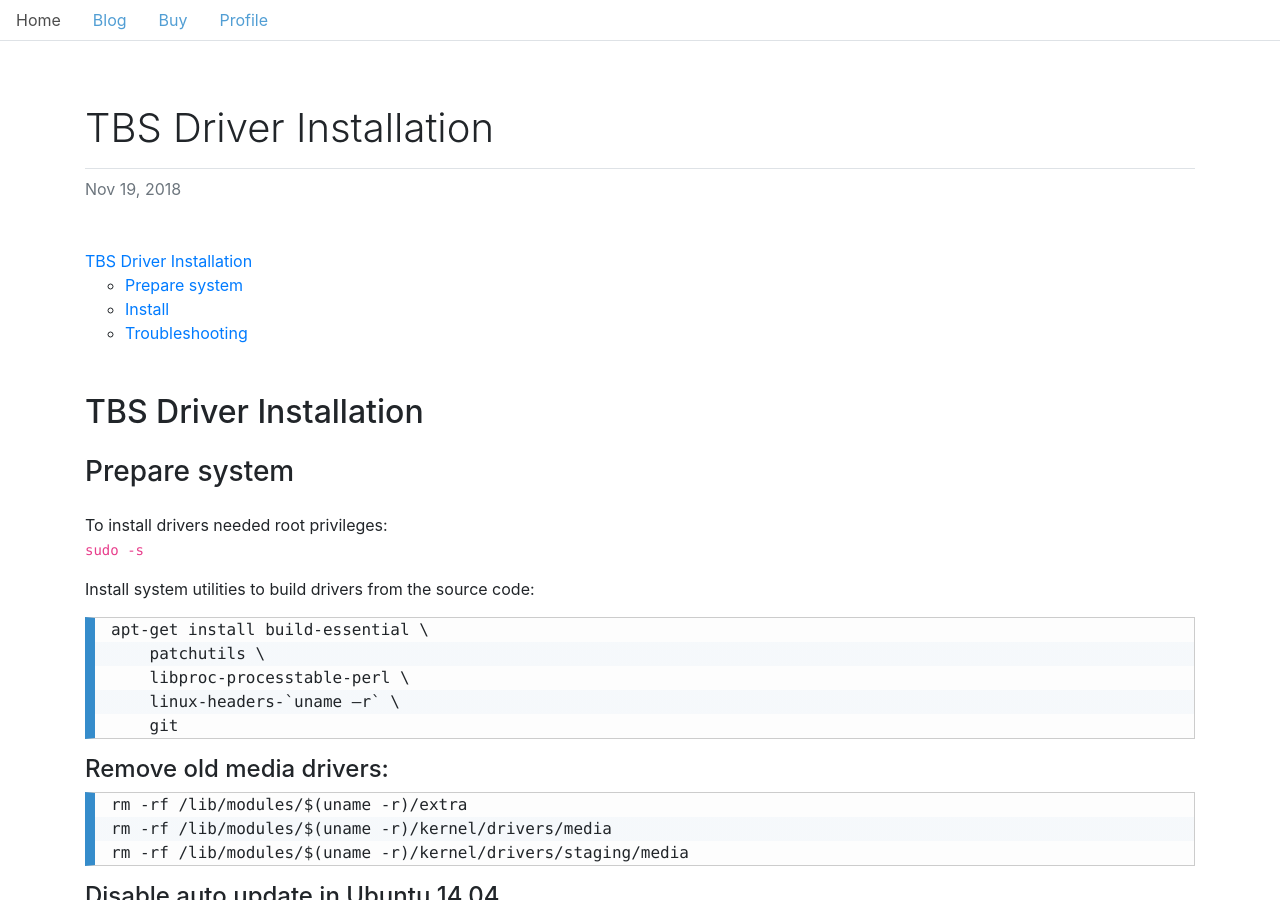
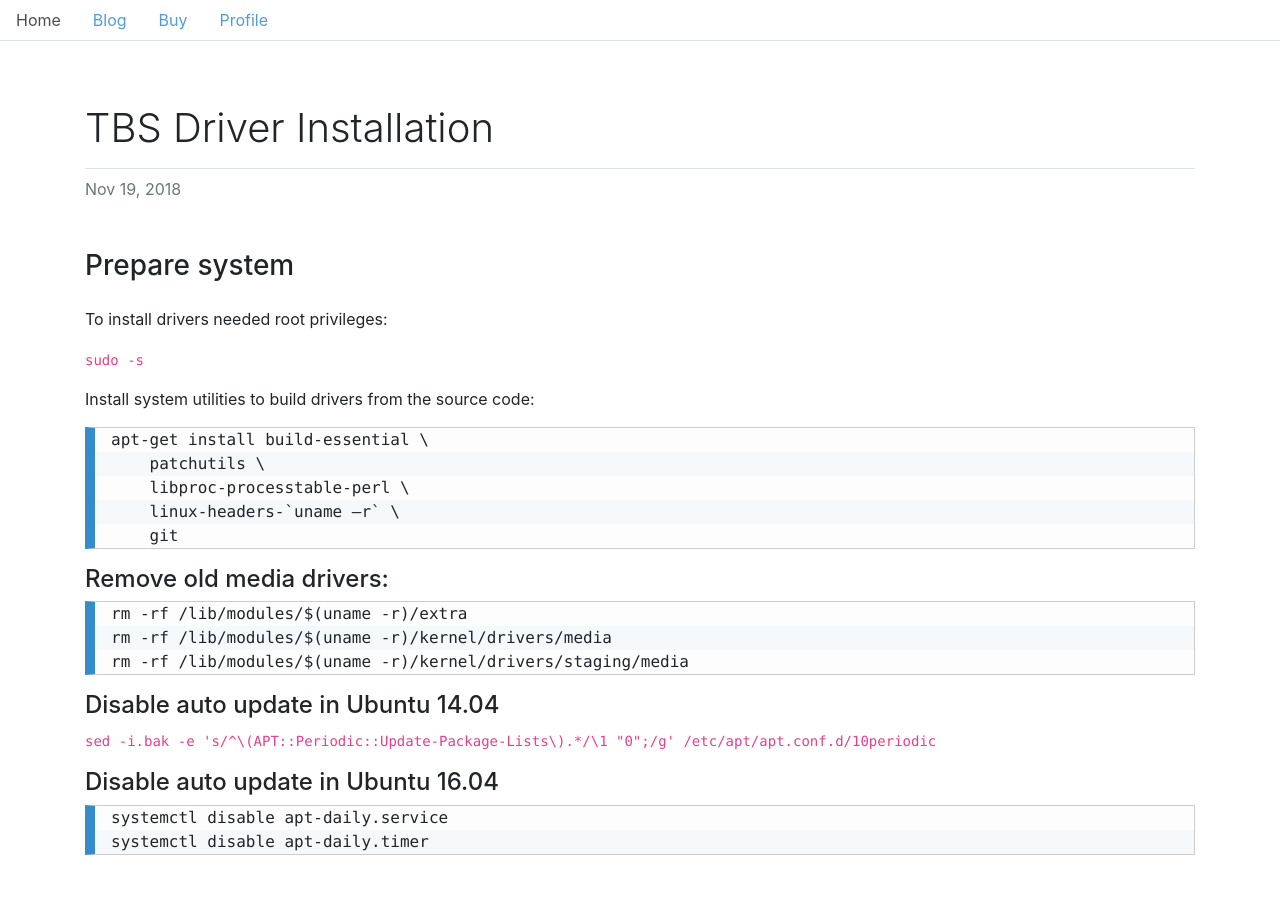
Before and after one commit to ramzes1401ss3/cesbo-www, a Jekyll site: the page built from en/_posts/2018-11-19-tbs-driver-installation.md, in a window 1280 px wide and 900 px high. Built offline with Jekyll 4.4.1, drawn with Linux system fonts in a browser that asks for light colours.

Commit message:
Update 2018-11-19-tbs-driver-installation.md

```diff
--- a/en/_posts/2018-11-19-tbs-driver-installation.md
+++ b/en/_posts/2018-11-19-tbs-driver-installation.md
@@ -5,12 +5,11 @@
 tags: [dev]
 ---
 
-## TBS Driver Installation
+### Prepare system
+To install drivers needed root privileges:
 
 <!-- more -->
 
-### Prepare system
-To install drivers needed root privileges:
 `sudo -s`
 
 
```
